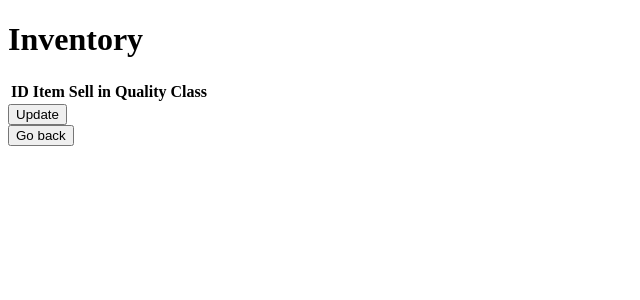
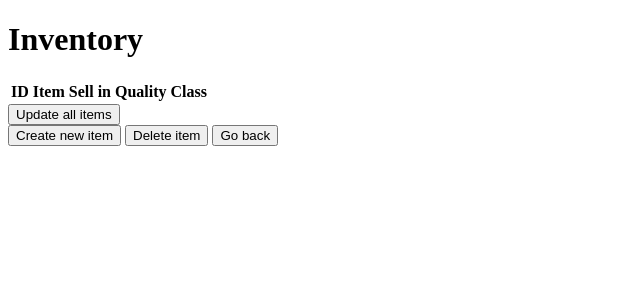
Before and after one commit to ncocana/ollivanders-shop-api-rest, a Flask app: page /inventory in a window 1280 px wide. Shown: the top 300 px of the page, without its empty margins (0-640 px from the left). Run offline with Flask 2, Linux system fonts and the light colour scheme; data that the repository does not hold is empty.

Commit message:
feat(app, templates): add logic to create a new item

```diff
--- a/app.py
+++ b/app.py
@@ -36,8 +36,36 @@ def inventory():
             # Updates the values "sell_in" and "quality" in the database.
             db.update_item(int(values[1]), int(values[2]), id_item)
 
-            # Shows a page with a message indicating the succesful of the update.
-            return render_template("home/inventory-update.html")
+        # Shows a page with a message indicating the succesful of the update.
+        return render_template("home/inventory-update.html")
 
     # Shows the inventory's current state if the request's method is "GET".
     return render_template("home/inventory.html", inventory=INVENTORY)
+
+@app.route('/inventory/create', methods=["GET", "POST"])
+def create():
+
+    INVENTORY = db.get_all_inventory()
+
+    classes_list = [item['class_object'] for item in INVENTORY]
+
+    if request.method == "POST":
+
+        name = request.form.get("name")
+        sell_in = request.form.get("sell_in")
+        quality = request.form.get("quality")
+        class_object = request.form.get("class_object")
+
+        if not name or not sell_in or not quality or class_object not in classes_list:
+            return render_template("home/invalid-form.html")
+
+        db.create_item(name, sell_in, quality, class_object)
+
+        # Shows a page with a message indicating the succesful of the update.
+        return render_template("home/inventory-update.html")
+
+    return render_template("home/create-item.html", classes=set(classes_list))
+
+@app.route('/inventory/delete', methods=["GET", "POST"])
+def delete():
+    return render_template("home/delete-item.html")
--- a/templates/home/inventory.html
+++ b/templates/home/inventory.html
@@ -22,8 +22,10 @@
         {% endfor %}
     </table>
     <form action="/inventory" method="post">
-        <button type="submit">Update</button>
+        <button type="submit">Update all items</button>
     </form>
+    <a href="/inventory/create"><button type="submit">Create new item</button></a>
+    <a href="/inventory/delete"><button type="submit">Delete item</button></a>
     <a href="/"><button type="submit">Go back</button></a>
 
 {% endblock %}
```
Also changed, not shown: templates/home/create-item.html (added, +24 -0 lines), templates/home/invalid-form.html (added, +11 -0 lines).
